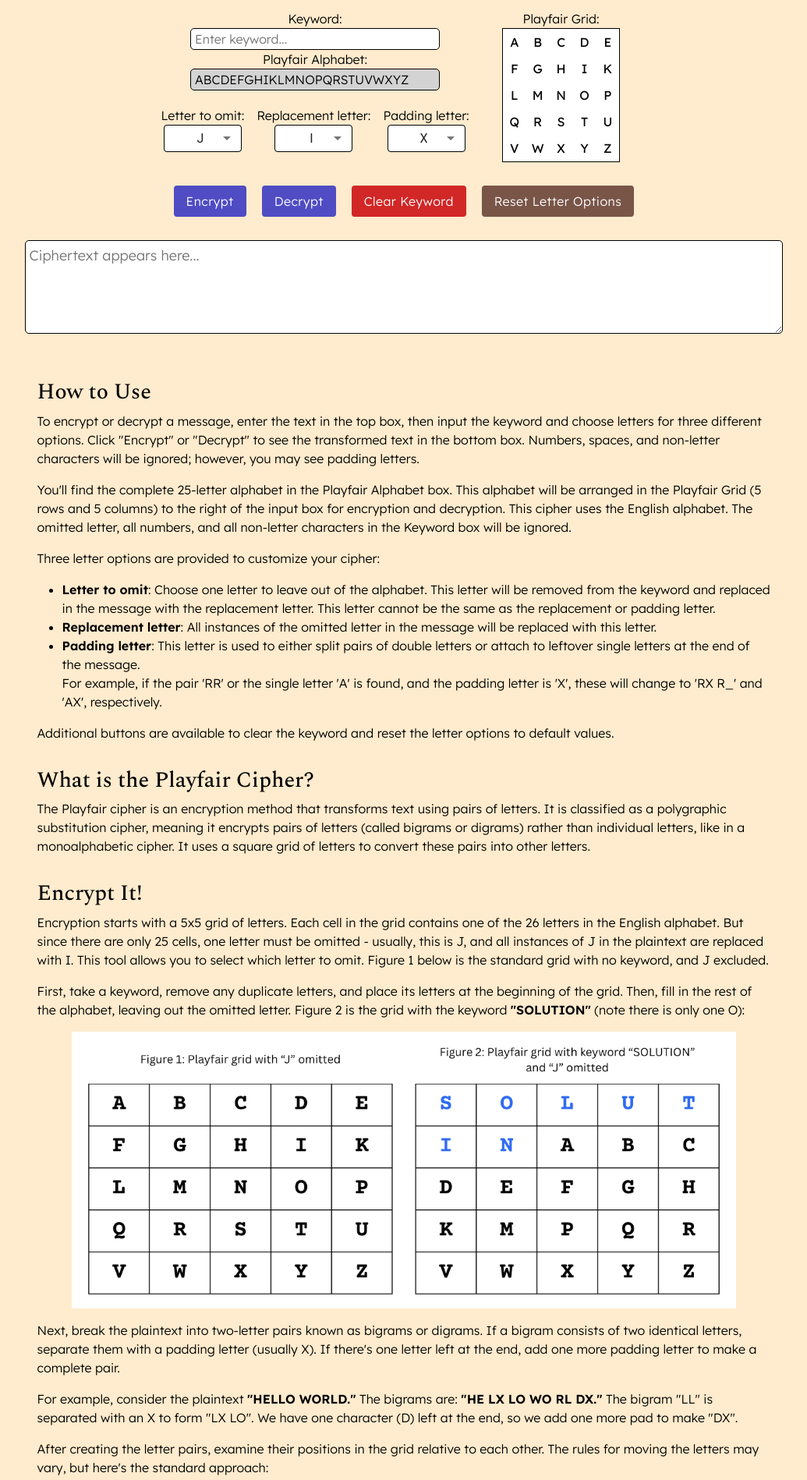
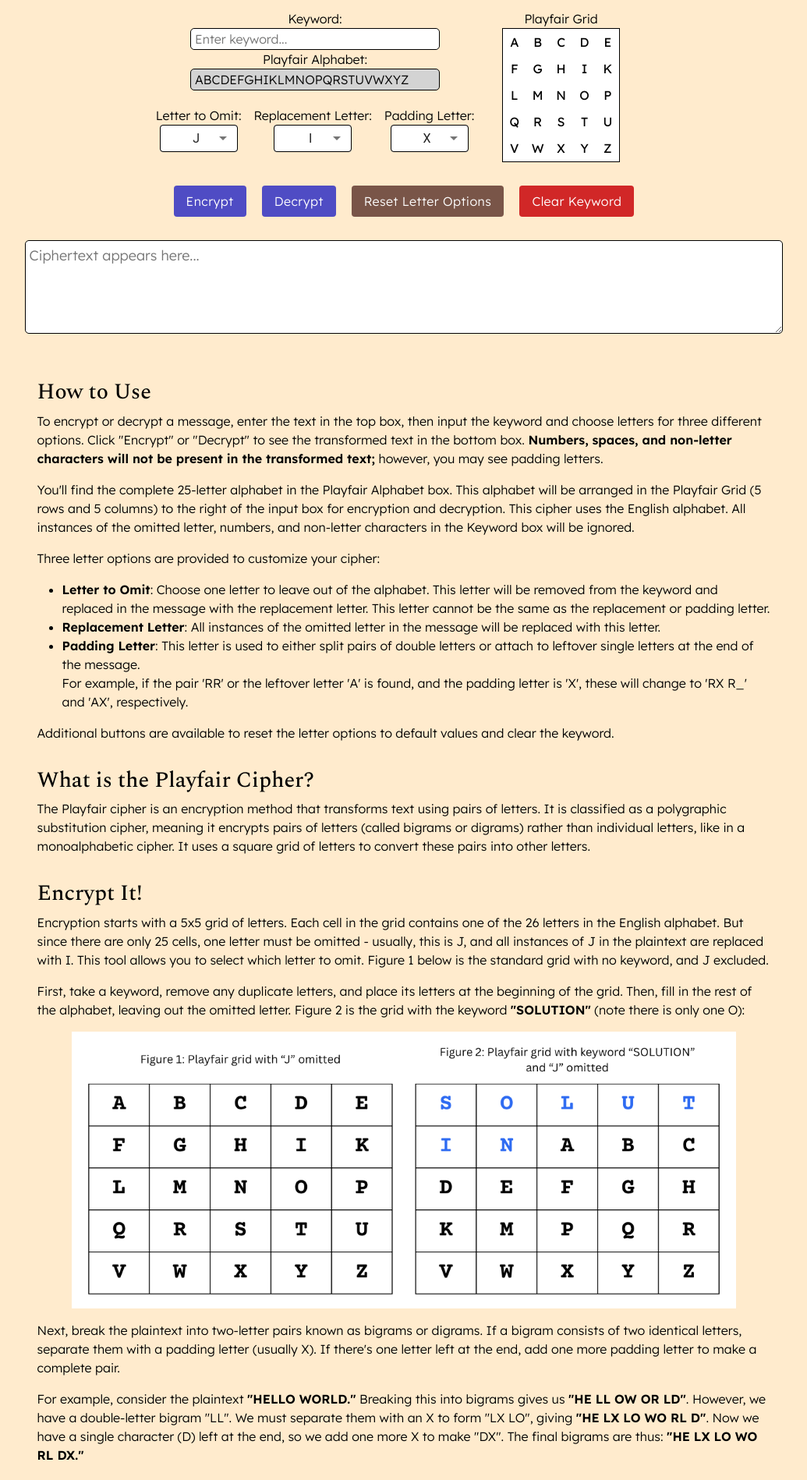
Before and after one commit to eugenerbl/the-cipher-codex, a React (Vite) app: page /playfair in a window 1280 px wide. Shown: the part 320-2218 px from the top of the page at 78% size, without its empty margins (122-1157 px from the left). Built offline with nearby package versions, Linux system fonts and the light colour scheme.

Commit message:
Refine UI elements and rewrite some About text
 - Rewrote some text in Cipher About sections
 - Changed colors of elements in Atbash and Caesar for consistency
 - Swapped positions of two buttons in Playfair page
 - Deleted unused pages and images

```diff
--- a/src/components/CipherAtbash/Atbash.css
+++ b/src/components/CipherAtbash/Atbash.css
@@ -19,7 +19,9 @@
 }
 
 .alphabetTable th {
-    background-color: lightgreen;
+    background-color: white;
+    font-size: 20px;
+    padding: 1px;
 }
 
 .smallInput {
@@ -53,7 +55,7 @@ td {
 
 body.dark {
     .alphabetTable th {
-        background-color: #187D30;
+        background-color: var(--dark-mode-secondary);
     }
 
     .alphabetTable td {
--- a/src/components/CipherBase64/Base64About.jsx
+++ b/src/components/CipherBase64/Base64About.jsx
@@ -7,7 +7,7 @@ function Base64About() {
          <h2>How to Use</h2>
          <p>
             Enter your message in the top box. Click 'Encode' or 'Decode' to see the transformed
-            text in the results box below. You can also switch between three common encodings:
+            text in the results box below. You can switch between three common encodings:
          </p>
          <ul>
             <li>
--- a/src/components/CipherCaesar/Caesar.jsx
+++ b/src/components/CipherCaesar/Caesar.jsx
@@ -83,7 +83,7 @@ function Caesar() {
           <Grid> <Button className="button" variant="contained" disableElevation color="green" onClick={() => preset(23)}> Classic Decryption (-3) </Button> </Grid>
         </Grid>
         <Grid container direction="row" sx={{ justifyContent: "center", alignItems: "center" }}>
-          <Grid> <Button className="button" variant="contained" disableElevation color="blue" onClick={swapText}> Swap Text </Button> </Grid>
+          <Grid> <Button className="button" variant="contained" disableElevation color="brown" onClick={swapText}> Swap Text </Button> </Grid>
           <Grid> <Button className="button" variant="contained" disableElevation color="brown" onClick={() => changeCase(1)}> UPPERCASE </Button> </Grid>
           <Grid> <Button className="button" variant="contained" disableElevation color="brown" onClick={() => changeCase(0)}> lowercase </Button> </Grid>
         </Grid>
--- a/src/components/CipherPlayfair/Playfair.jsx
+++ b/src/components/CipherPlayfair/Playfair.jsx
@@ -92,7 +92,7 @@ function Playfair() {
                   </Stack>
 
                   <FormControl className="letterOption" sx={{ m: 1 }}>
-                     <label id="omit-select" htmlFor="omtLtrSel" className="keyBoxLabel">Letter to omit:</label>
+                     <label id="omit-select" htmlFor="omtLtrSel" className="keyBoxLabel">Letter to Omit:</label>
                      <Select
                         labelId="omit-select"
                         id="omtLtrSel"
@@ -109,7 +109,7 @@ function Playfair() {
                      </Select>
                   </FormControl>
                   <FormControl className="letterOption" sx={{ m: 1 }}>
-                     <label id="replace-select" htmlFor="repLtrSel" className="keyBoxLabel">Replacement letter:</label>
+                     <label id="replace-select" htmlFor="repLtrSel" className="keyBoxLabel">Replacement Letter:</label>
                      <Select
                         labelId="replace-select"
                         id="repLtrSel"
@@ -124,7 +124,7 @@ function Playfair() {
                      </Select>
                   </FormControl>
                   <FormControl className="letterOption" sx={{ m: 1 }}>
-                     <label id="padding-select" htmlFor="padLtrSel" className="keyBoxLabel">Padding letter:</label>
+                     <label id="padding-select" htmlFor="padLtrSel" className="keyBoxLabel">Padding Letter:</label>
                      <Select
                         labelId="padding-select"
                         id="padLtrSel"
@@ -140,7 +140,7 @@ function Playfair() {
                </Grid>
 
                <Grid size={{ xs: 12, sm: 4, lg: 6 }} className="playfairGrid">
-                  <label className="keyBoxLabel">Playfair Grid:</label>
+                  <label className="keyBoxLabel">Playfair Grid</label>
                   <LetterTable inputString={alphabet} />
                </Grid>
             </Grid>
@@ -153,10 +153,10 @@ function Playfair() {
                   <Button className="button" variant="contained" disableElevation color="blue" onClick={handleDecryption}>Decrypt</Button>
                </Grid>
                <Grid>
-                  <Button className="button" variant="contained" disableElevation color="red" onClick={resetKeyword}>Clear Keyword</Button>
+                  <Button className="button" variant="contained" disableElevation color="brown" onClick={resetLetters}>Reset Letter Options</Button>
                </Grid>
                <Grid>
-                  <Button className="button" variant="contained" disableElevation color="brown" onClick={resetLetters}>Reset Letter Options</Button>
+                  <Button className="button" variant="contained" disableElevation color="red" onClick={resetKeyword}>Clear Keyword</Button>
                </Grid>
             </Grid>
          </Box>
--- a/src/components/CipherPlayfair/PlayfairAbout.jsx
+++ b/src/components/CipherPlayfair/PlayfairAbout.jsx
@@ -15,37 +15,37 @@ function PlayfairAbout() {
         <p>
           To encrypt or decrypt a message, enter the text in the top box, then input the keyword and
           choose letters for three different options. Click "Encrypt" or "Decrypt" to see the transformed
-          text in the bottom box. Numbers, spaces, and non-letter characters will be ignored;
-          however, you may see padding letters.
+          text in the bottom box. <b>Numbers, spaces, and non-letter characters will not be present in
+          the transformed text;</b> however, you may see padding letters.
         </p>
         <p>
           You'll find the complete 25-letter alphabet in the Playfair Alphabet box. This alphabet will
           be arranged in the Playfair Grid (5 rows and 5 columns) to the right of the input box for
-          encryption and decryption. This cipher uses the English alphabet. The omitted letter, all
-          numbers, and all non-letter characters in the Keyword box will be ignored.
+          encryption and decryption. This cipher uses the English alphabet. All instances of the
+          omitted letter, numbers, and non-letter characters in the Keyword box will be ignored.
         </p>
         <p>
           Three letter options are provided to customize your cipher:
         </p>
         <ul>
           <li>
-            <b>Letter to omit</b>: Choose one letter to leave out of the alphabet. This letter will be
+            <b>Letter to Omit</b>: Choose one letter to leave out of the alphabet. This letter will be
             removed from the keyword and replaced in the message with the replacement letter. This letter
             cannot be the same as the replacement or padding letter.
           </li>
           <li>
-            <b>Replacement letter</b>: All instances of the omitted letter in the message will be
+            <b>Replacement Letter</b>: All instances of the omitted letter in the message will be
             replaced with this letter.
           </li>
           <li>
-            <b>Padding letter</b>: This letter is used to either split pairs of double letters or
+            <b>Padding Letter</b>: This letter is used to either split pairs of double letters or
             attach to leftover single letters at the end of the message.<br/>
-            For example, if the pair 'RR' or the single letter 'A' is found, and the padding letter
+            For example, if the pair 'RR' or the leftover letter 'A' is found, and the padding letter
             is 'X', these will change to 'RX R_' and 'AX', respectively.
           </li>
         </ul>
         <p>
-          Additional buttons are available to clear the keyword and reset the letter options to default values.
+          Additional buttons are available to reset the letter options to default values and clear the keyword.
         </p>
 
 
@@ -83,9 +83,11 @@ function PlayfairAbout() {
           there's one letter left at the end, add one more padding letter to make a complete pair.
         </p>
         <p>
-          For example, consider the plaintext <b>"HELLO WORLD."</b> The bigrams are: <b>"HE LX LO
-          WO RL DX."</b> The bigram "LL" is separated with an X to form "LX LO". We have one
-          character (D) left at the end, so we add one more pad to make "DX".
+          For example, consider the plaintext <b>"HELLO WORLD."</b> Breaking this into bigrams gives
+          us <b>"HE LL OW OR LD"</b>. However, we have a double-letter bigram "LL". We must separate
+          them with an X to form "LX LO", giving <b>"HE LX LO WO RL D"</b>. Now we have a single
+          character (D) left at the end, so we add one more X to make "DX". The final bigrams are
+          thus: <b>"HE LX LO WO RL DX."</b>
         </p>
 
         <p>
@@ -101,7 +103,7 @@ function PlayfairAbout() {
           </li>
           <li>
             If both letters are in the same <b>column</b>, slide one position <b>down</b>. If you go
-            past the edge, loop back to the top row. "LX" is in the same column, so moving down one
+            past the bottom, loop back to the top row. "LX" is in the same column, so moving down one
             gives "AL", where X loops back to the top.
 
           </li>
--- a/src/components/CipherVigenere/Vigenere.jsx
+++ b/src/components/CipherVigenere/Vigenere.jsx
@@ -49,7 +49,7 @@ function Vigenere() {
          <Box sx={{ flexGrow: 1 }}>
             <Grid container direction="row" sx={{ justifyContent: "center", alignItems: "center" }}>
                <Grid>
-                  <label htmlFor="key" className="keyBoxLabel">Key:</label>
+                  <label htmlFor="key" className="keyBoxLabel">Keyword:</label>
                   <input type="text" id="key" value={key} className="keyBox" onChange={handleKeyChange}
                      placeholder="Enter keyword..." name="keyBox" />
                </Grid>
```
Also changed, not shown: src/components/Basics.jsx (deleted, +0 -12 lines), src/components/CipherA1Z26/A1Z26About.jsx (+6 -7 lines), src/components/CipherAtbash/AtbashAbout.jsx (+5 -5 lines), src/components/CipherCaesar/CaesarAbout.jsx (+10 -12 lines), src/components/CipherVigenere/VigenereAbout.jsx (+10 -11 lines), src/components/Glossary.jsx (deleted, +0 -12 lines), src/assets/Gallery/Binary.png (deleted), src/assets/Gallery/Spelling.png (deleted).
